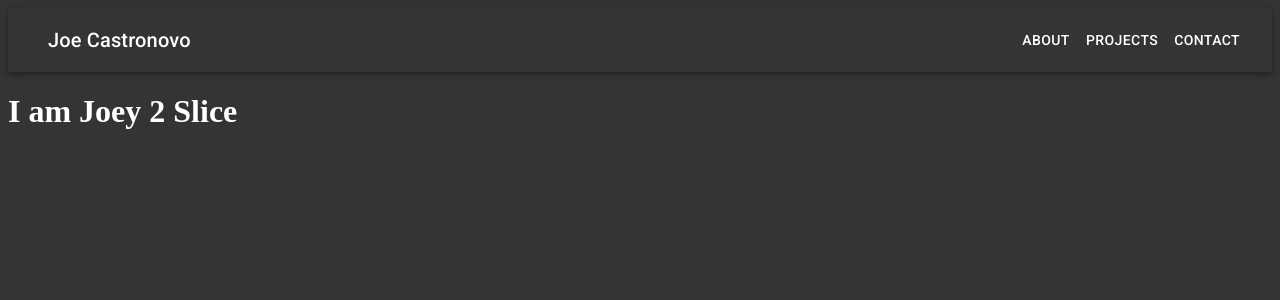
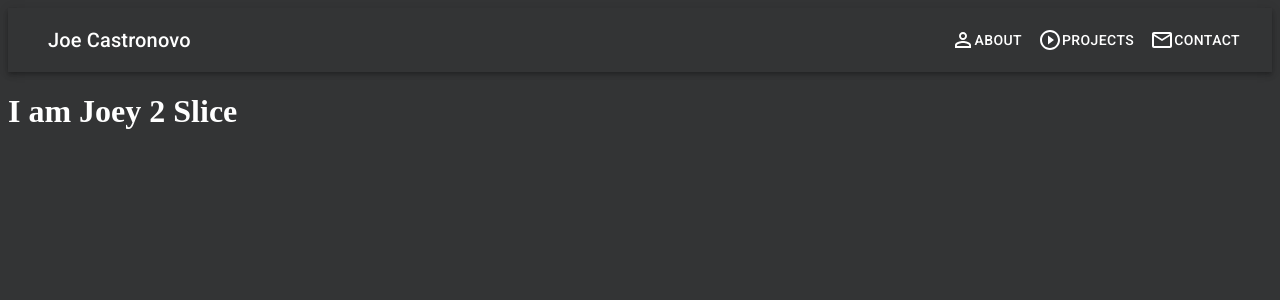
Before and after one commit to Doode1524/portfolio-website, a React (Create React App) app: page / in a window 1280 px wide. Shown: the top 300 px of the page. Built offline with nearby package versions, Linux system fonts and the light colour scheme.

Commit message:
add navbar icons

```diff
--- a/src/components/ButtonAppBar.js
+++ b/src/components/ButtonAppBar.js
@@ -4,6 +4,9 @@ import AppBar from "@material-ui/core/AppBar";
 import Toolbar from "@material-ui/core/Toolbar";
 import Typography from "@material-ui/core/Typography";
 import Button from "@material-ui/core/Button";
+import PermIdentityIcon from '@material-ui/icons/PermIdentity';
+import PlayCircleOutlineIcon from '@material-ui/icons/PlayCircleOutline';
+import MailOutlineIcon from '@material-ui/icons/MailOutline';
 // import IconButton from '@material-ui/core/IconButton';
 // import MenuIcon from '@material-ui/icons/Menu';
 
@@ -37,13 +40,16 @@ export default function ButtonAppBar() {
             Joe Castronovo
           </Typography>
           <Button color="inherit" href="/">
-            About
+              <PermIdentityIcon />
+                About
           </Button>
           <Button color="inherit" href="/projects">
-            Projects
+              <PlayCircleOutlineIcon />
+                Projects
           </Button>
           <Button color="inherit" href="/contact">
-            Contact
+              <MailOutlineIcon />
+                Contact
           </Button>
         </Toolbar>
       </AppBar>
```
